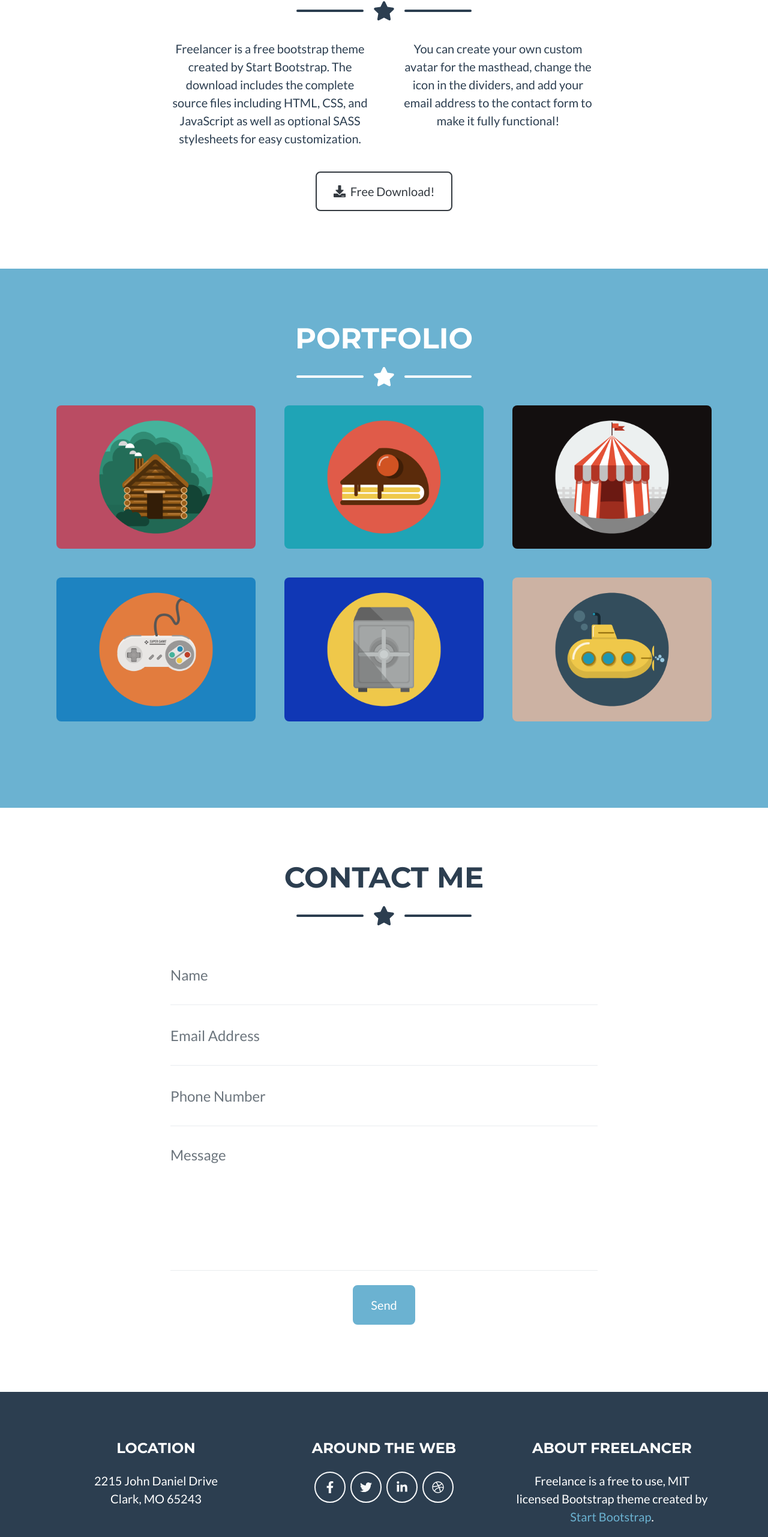
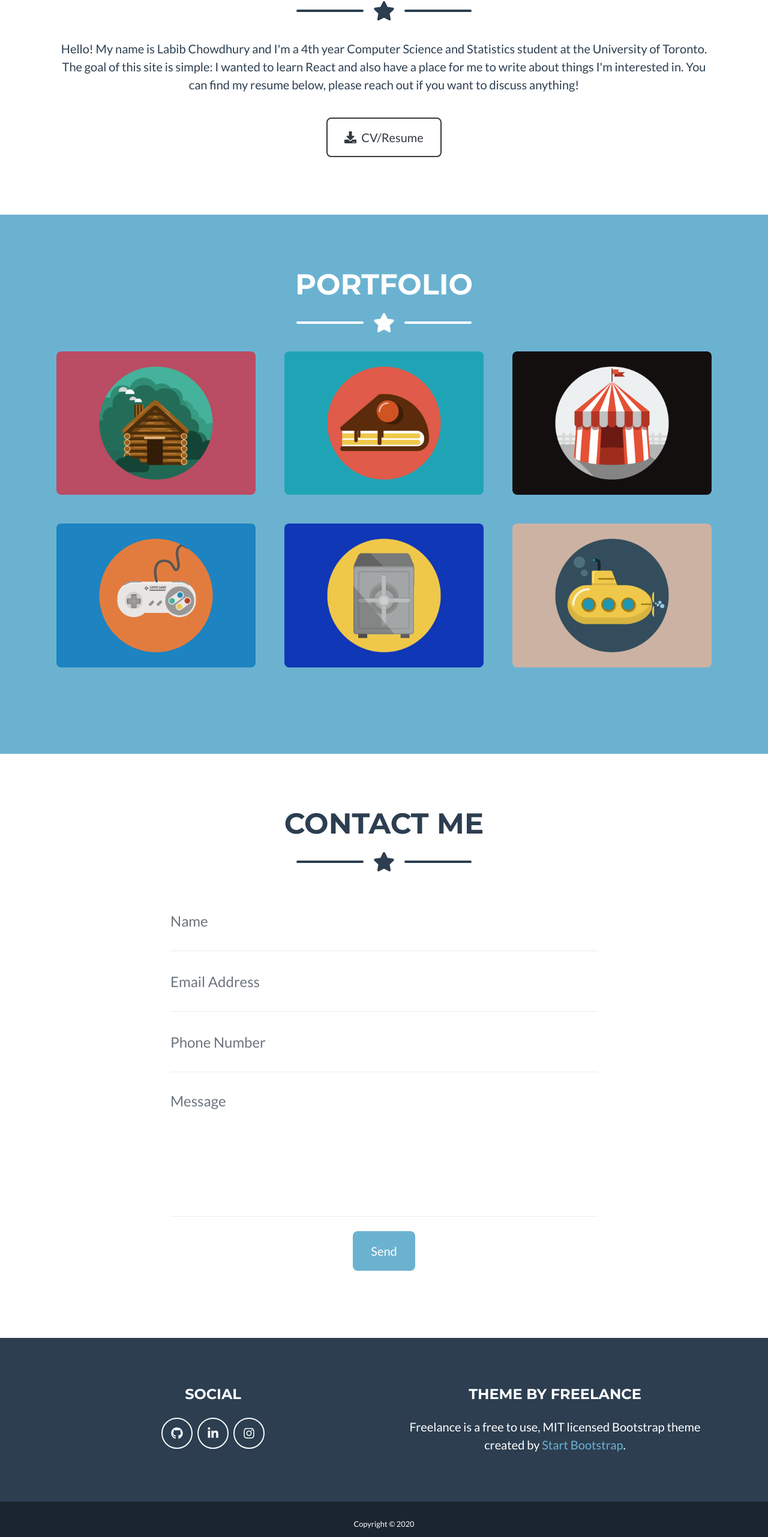
Before and after one commit to labib-c/portfolio, a React (Create React App) app in the folder portfolio/: page / in a window 1280 px wide. Shown: the part 945-3508 px from the top of the page at 60% size. Built offline with nearby package versions, Linux system fonts and the light colour scheme.

Commit message:
updatded About and contact sections

```diff
--- a/portfolio/src/App.js
+++ b/portfolio/src/App.js
@@ -89,7 +89,7 @@ class App extends React.Component {
           <Footer></Footer>
           {/* <!-- Copyright Section--> */}
           <section className="copyright py-4 text-center text-white">
-              <div className="container"><small>Copyright © Your Website 2020</small></div>
+              <div className="container"><small>Copyright © 2020</small></div>
           </section>
           {/* <!-- Scroll to Top Button (Only visible on small and extra-small screen sizes)--> */}
           <div className="scroll-to-top d-lg-none position-fixed">
--- a/portfolio/src/components/About.jsx
+++ b/portfolio/src/components/About.jsx
@@ -14,12 +14,14 @@ export default() => {
                 </div>
                 {/* <!-- About Section Content--> */}
                 <div className="row">
-                    <div className="col-lg-4 ml-auto"><p className="lead">Freelancer is a free bootstrap theme created by Start Bootstrap. The download includes the complete source files including HTML, CSS, and JavaScript as well as optional SASS stylesheets for easy customization.</p></div>
-                    <div className="col-lg-4 mr-auto"><p className="lead">You can create your own custom avatar for the masthead, change the icon in the dividers, and add your email address to the contact form to make it fully functional!</p></div>
+                    <div className="col ml-auto"><p className="lead">Hello! My name is Labib Chowdhury and I'm a 4th year Computer Science and Statistics student at the University of Toronto.
+                    The goal of this site is simple: I wanted to learn React and also have a place for me to write about things I'm interested in.
+                    You can find my resume below, please reach out if you want to discuss anything!
+                    </p></div>
                 </div>
                 {/* <!-- About Section Button--> */}
                 <div className="text-center mt-4">
-                    <a className="btn btn-xl btn-outline-dark" href="https://startbootstrap.com/themes/freelancer/"><i className="fas fa-download mr-2"></i>Free Download!</a>
+                    <a className="btn btn-xl btn-outline-dark" href={require("./../assets/resume.pdf")}><i className="fas fa-download mr-2"></i>CV/Resume</a>
                 </div>
             </div>
         </section>
--- a/portfolio/src/components/Footer.jsx
+++ b/portfolio/src/components/Footer.jsx
@@ -5,19 +5,14 @@ export default() => {
         <footer className="footer text-center">
             <div className="container">
                 <div className="row">
-                    {/* <!-- Footer Location--> */}
-                    <div className="col-lg-4 mb-5 mb-lg-0">
-                        <h4 className="text-uppercase mb-4">Location</h4>
-                        <p className="lead mb-0">2215 John Daniel Drive<br />Clark, MO 65243</p>
-                    </div>
                     {/* <!-- Footer Social Icons--> */}
-                    <div className="col-lg-4 mb-5 mb-lg-0">
-                        <h4 className="text-uppercase mb-4">Around the Web</h4>
-                        <a className="btn btn-outline-light btn-social mx-1" href="#"><i className="fab fa-fw fa-facebook-f"></i></a><a className="btn btn-outline-light btn-social mx-1" href="#"><i className="fab fa-fw fa-twitter"></i></a><a className="btn btn-outline-light btn-social mx-1" href="#"><i className="fab fa-fw fa-linkedin-in"></i></a><a className="btn btn-outline-light btn-social mx-1" href="#"><i className="fab fa-fw fa-dribbble"></i></a>
+                    <div className="col mb-5 mb-lg-0">
+                        <h4 className="text-uppercase mb-4">Social</h4>
+                        <a className="btn btn-outline-light btn-social mx-1" href="https://github.com/labib-c"><i className="fab fa-fw fa-github"></i></a><a className="btn btn-outline-light btn-social mx-1" href="https://www.linkedin.com/in/labib-c/"><i className="fab fa-fw fa-linkedin-in"></i></a><a className="btn btn-outline-light btn-social mx-1" href="https://www.instagram.com/labib_c/"><i className="fab fa-fw fa-instagram"></i></a>
                     </div>
                     {/* <!-- Footer About Text--> */}
-                    <div className="col-lg-4">
-                        <h4 className="text-uppercase mb-4">About Freelancer</h4>
+                    <div className="col">
+                        <h4 className="text-uppercase mb-4">Theme by Freelance</h4>
                         <p className="lead mb-0">Freelance is a free to use, MIT licensed Bootstrap theme created by <a href="http://startbootstrap.com">Start Bootstrap</a>.</p>
                     </div>
                 </div>
```
Also changed, not shown: 1 other file (tests, documents, lock files or other folders).
